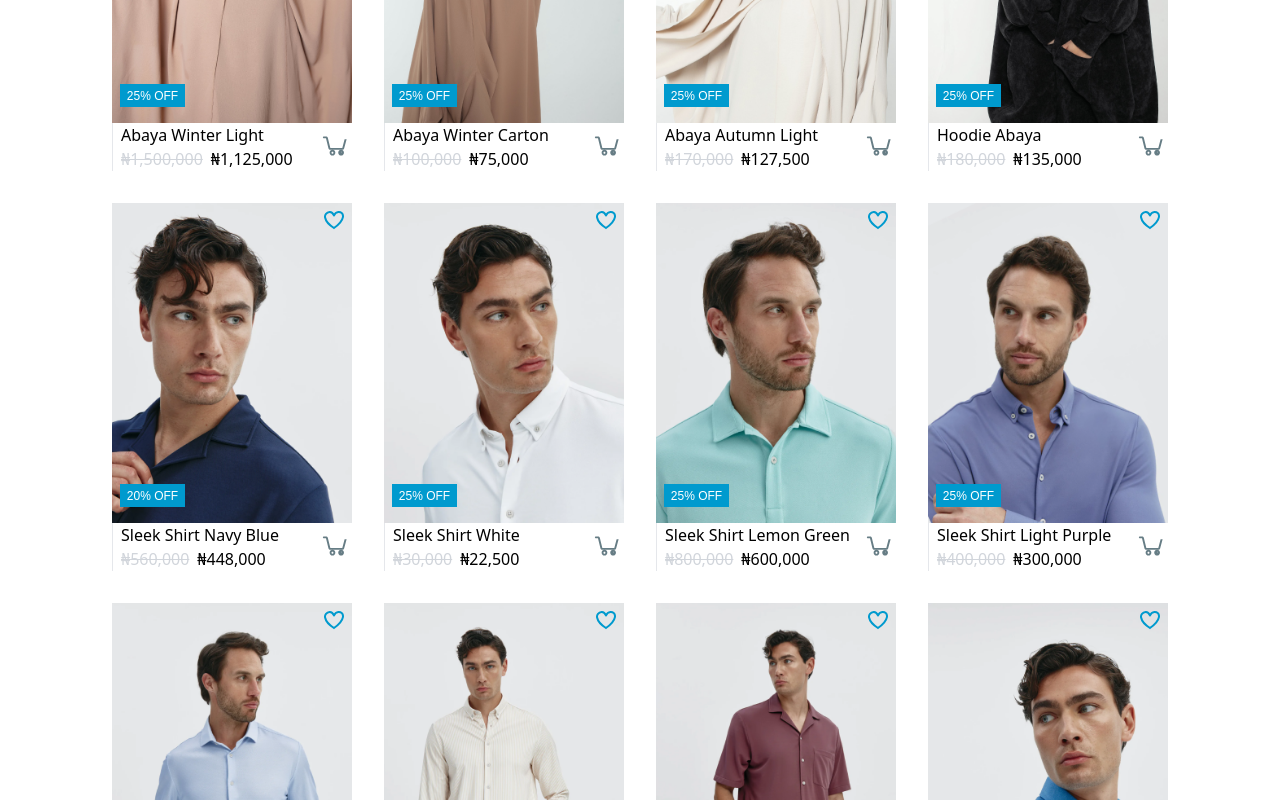
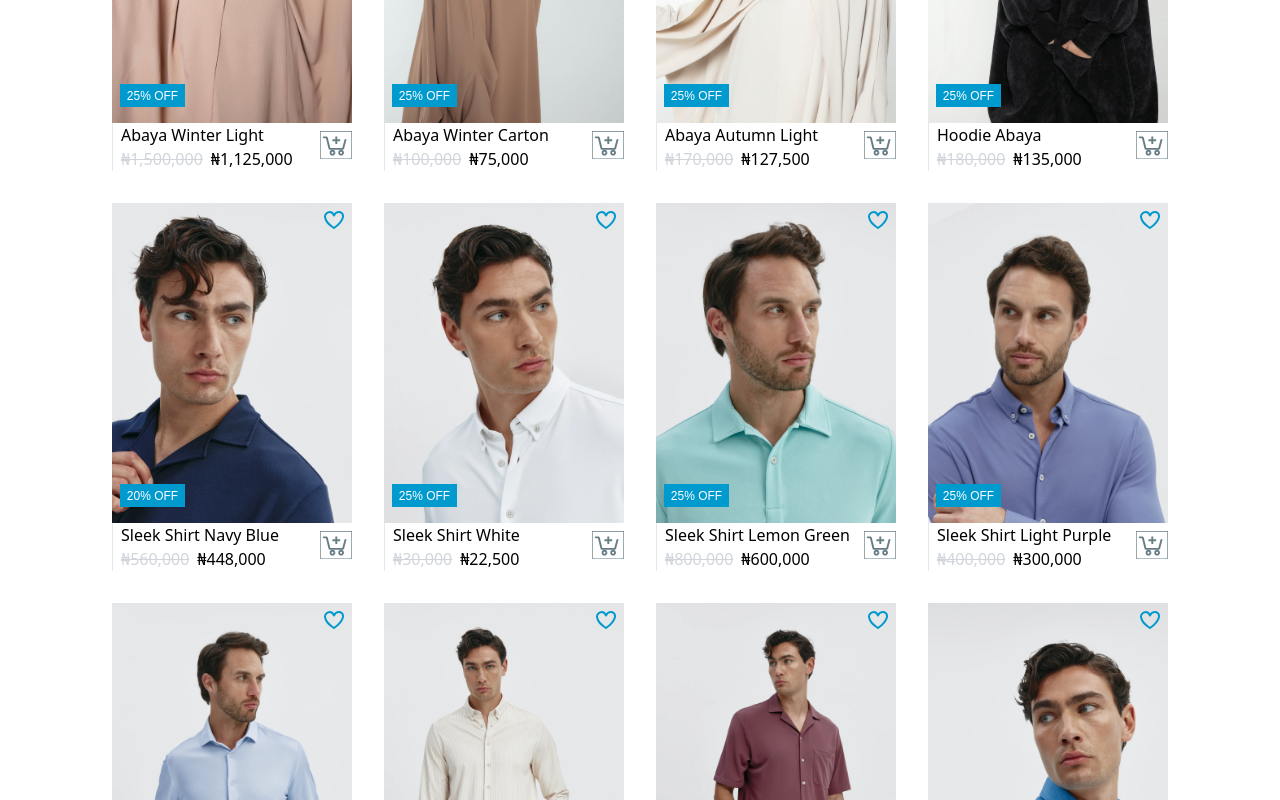
Before and after one commit to sirphilalx/aurora, a React (Vite) app: page / in a window 1280 px wide. Shown: the part 1540-2340 px from the top of the page. Built offline with nearby package versions, Linux system fonts and the light colour scheme.

Commit message:
features update

```diff
--- a/src/components/Checkout.jsx
+++ b/src/components/Checkout.jsx
@@ -1,8 +1,21 @@
+import { useState } from "react";
 import { Link, useLocation } from "react-router-dom";
 
 const CheckoutPage = () => {
   const location = useLocation();
   const cart = location.state?.cart || [];
+
+  const [isModalOpen, setIsModalOpen] = useState(true);
+
+  const handlePlaceOrder = () => {
+    // Perform your checkout logic here (e.g., API call)
+    // On successful checkout, show the modal
+    setIsModalOpen(true);
+  };
+
+  // const closeModal = () => {
+  //   setIsModalOpen(false);
+  // };
 
   const calculateTotal = () => {
     return cart.reduce((sum, item) => {
@@ -471,9 +484,29 @@ const CheckoutPage = () => {
                     </defs>
                   </svg>
                 </div>
-                <button className="bg-custom-blue text-white px-4 py-2 rounded-2xl mt-8 w-[320px] sm:w-[376px]">
+                <button
+                  className="bg-custom-blue text-white px-4 py-2 rounded-2xl mt-8 w-[320px] sm:w-[376px]"
+                  onClick={handlePlaceOrder}
+                >
                   Place Order
                 </button>
+                {/* Checkout Successful Modal */}
+                {isModalOpen && (
+                  <div className="fixed inset-0 flex items-center justify-center bg-gray-800 bg-opacity-50">
+                    <div className="bg-white p-6 rounded-2xl shadow-lg">
+                      <h2 className="text-2xl font-bold mb-4">
+                        Checkout Successful
+                      </h2>
+                      <p>Your order has been placed successfully.</p>
+                      <button
+                        className="mt-4 px-4 py-2 bg-custom-blue text-white rounded-2xl"
+                        // onClick={closeModal}
+                      >
+                        Close
+                      </button>
+                    </div>
+                  </div>
+                )}
               </form>
             </div>
           </div>
--- a/src/components/Commerce.jsx
+++ b/src/components/Commerce.jsx
@@ -4,6 +4,7 @@ import { useNavigate } from "react-router-dom";
 
 const Commerce = () => {
   const [activeTab, setActiveTab] = useState("All");
+  const [wishlist, setWishlist] = useState([]);
   const navigate = useNavigate();
 
   const toCurrency = (value) => {
@@ -14,6 +15,16 @@ const Commerce = () => {
         maximumFractionDigits: 0,
       })
     );
+  };
+
+  const toggleWishlist = (id) => {
+    setWishlist((prevWishlist) => {
+      if (prevWishlist.includes(id)) {
+        return prevWishlist.filter((itemId) => itemId !== id);
+      } else {
+        return [...prevWishlist, id];
+      }
+    });
   };
 
   const renderContent = () => {
@@ -45,7 +56,13 @@ const Commerce = () => {
               alt={item.title}
               className="w-60 h-80 object-cover"
             />
-            <div className="absolute top-2 right-2">
+            <div
+              className=" wishButton absolute top-2 right-2"
+              onClick={(e) => {
+                e.stopPropagation();
+                toggleWishlist(item.id);
+              }}
+            >
               <svg
                 width="20"
                 height="19"
@@ -57,6 +74,7 @@ const Commerce = () => {
                   d="M1.08736 6.50066C0.551571 3.6818 2.53166 1.24 5.61827 1.00937C8.33604 0.808022 9.68328 3.91243 9.95505 4.50549C9.95807 4.51543 9.96443 4.52418 9.97319 4.53041C9.98195 4.53664 9.99262 4.54001 10.0036 4.54001C10.0146 4.54001 10.0252 4.53664 10.034 4.53041C10.0427 4.52418 10.0491 4.51543 10.0521 4.50549C11.3139 1.24366 13.6124 1.10455 14.42 1.02767C16.5942 0.808022 19.51 2.39317 18.9237 6.08698C18.0851 11.2122 9.94729 17 9.94729 17C9.94729 17 2.14729 12.0102 1.08736 6.50066Z"
                   stroke="#009ACE"
                   strokeWidth="2"
+                  fill={wishlist.includes(item.id) ? "#009ACE" : "none"}
                 />
               </svg>
             </div>
@@ -91,7 +109,26 @@ const Commerce = () => {
                   <path
                     fillRule="evenodd"
                     clipRule="evenodd"
-                    d="M19.0938 28.8438C21.5098 28.8438 23.5 30.834 23.5 33.2501C23.5 35.6661 21.5098 37.6563 19.0938 37.6563C16.6777 37.6563 14.6875 35.6661 14.6875 33.2501C14.6875 30.834 16.6777 28.8438 19.0938 28.8438ZM19.0938 31.7813C18.2683 31.7813 17.625 32.4246 17.625 33.2501C17.625 34.0755 18.2683 34.7188 19.0938 34.7188C19.9192 34.7188 20.5625 34.0755 20.5625 33.2501C20.5625 32.4246 19.9192 31.7813 19.0938 31.7813ZM32.3125 28.8438C34.7286 28.8438 36.7188 30.834 36.7188 33.2501C36.7188 35.6661 34.7286 37.6563 32.3125 37.6563C29.8965 37.6563 27.9062 35.6661 27.9062 33.2501C27.9062 30.834 29.8965 28.8438 32.3125 28.8438ZM32.3125 31.7813C31.487 31.7813 30.8438 32.4246 30.8438 33.2501C30.8438 34.0755 31.4856 34.7188 32.3125 34.7188C33.1379 34.7188 33.7812 34.077 33.7812 33.2501C33.7812 32.4246 33.1394 31.7813 32.3125 31.7813C31.487 31.7813 30.8438 32.4231 30.8438 33.2501C30.8438 34.0755 31.4856 34.7188 32.3125 34.7188C33.1379 34.7188 33.7812 34.077 33.7812 33.2501Z"
+                    d="M19.0938 28.8438C21.5098 28.8438 23.5 30.834 23.5 33.2501C23.5 35.6661 21.5098 37.6563 19.0938 37.6563C16.6777 37.6563 14.6875 35.6661 14.6875 33.2501C14.6875 30.834 16.6777 28.8438 19.0938 28.8438ZM20.5625 33.2501C20.5625 32.4246 19.9207 31.7813 19.0938 31.7813C18.2683 31.7813 17.625 32.4231 17.625 33.2501C17.625 34.0755 18.2668 34.7188 19.0938 34.7188C19.9192 34.7188 20.5625 34.077 20.5625 33.2501Z"
+                    fill="#002733"
+                    fillOpacity="0.6"
+                  />
+                  <path
+                    fillRule="evenodd"
+                    clipRule="evenodd"
+                    d="M32.3125 28.8438C34.7286 28.8438 36.7188 30.834 36.7188 33.2501C36.7188 35.6661 34.7286 37.6563 32.3125 37.6563C29.8964 37.6563 27.9062 35.6661 27.9062 33.2501C27.9062 30.834 29.8964 28.8438 32.3125 28.8438ZM33.7812 33.2501C33.7812 32.4246 33.1394 31.7813 32.3125 31.7813C31.4871 31.7813 30.8438 32.4231 30.8438 33.2501C30.8438 34.0755 31.4856 34.7188 32.3125 34.7188C33.1379 34.7188 33.7812 34.077 33.7812 33.2501Z"
+                    fill="#002733"
+                    fillOpacity="0.6"
+                  />
+                  <path
+                    d="M23.5 12.6876V8.28131H26.4375V12.6876H30.8438V15.6251H26.4375V20.0313H23.5V15.6251H19.0938V12.6876H23.5Z"
+                    fill="#002733"
+                    fillOpacity="0.6"
+                  />
+                  <path
+                    fillRule="evenodd"
+                    clipRule="evenodd"
+                    d="M0 0H49V43H0V0ZM1 1H48V42H1V1Z"
                     fill="#002733"
                     fillOpacity="0.6"
                   />
```
